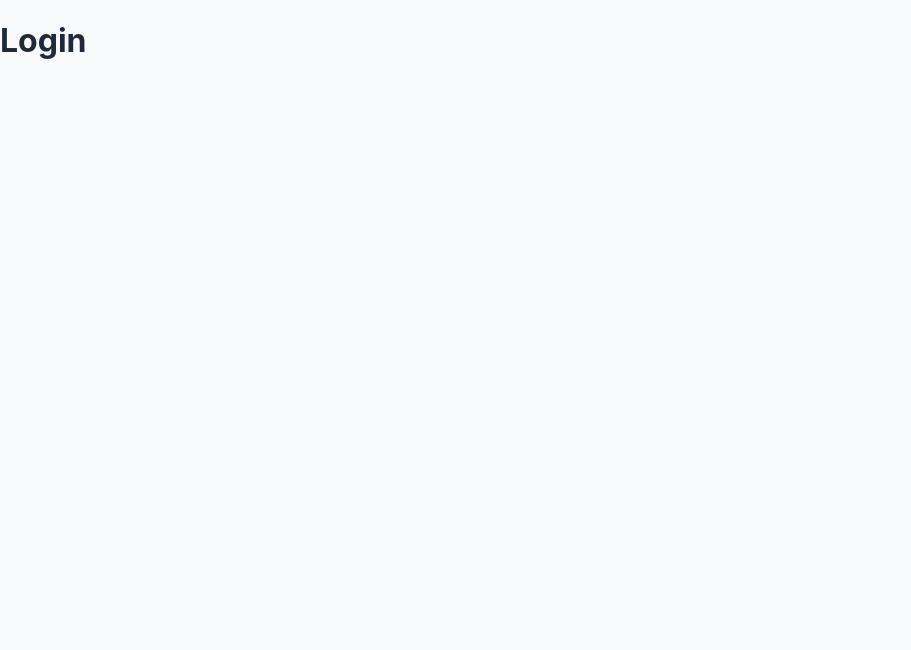
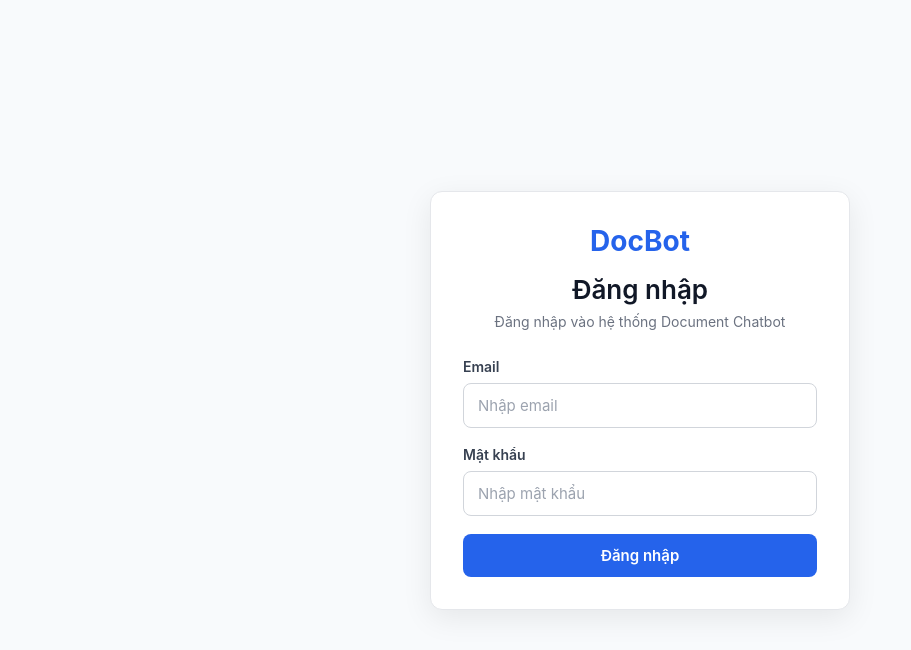
Before and after one commit to Vulinh1105/chatbot_AI, a React (Vite) app in the folder frontend/: page /login in a window 1280 px wide. Shown: the top 650 px of the page, without its empty margins (0-911 px from the left). Built offline with nearby package versions, Linux system fonts and the light colour scheme.

Commit message:
feat: implement login and app layout

```diff
--- a/frontend/src/App.css
+++ b/frontend/src/App.css
@@ -182,3 +182,144 @@
     border-right-color: var(--border);
   }
 }
+
+/* LOGIN */
+
+.login-page {
+  min-height: 100vh;
+  display: flex;
+  align-items: center;
+  justify-content: center;
+  padding: 24px;
+  background: #f8fafc;
+}
+
+.login-card {
+  width: 100%;
+  max-width: 420px;
+  padding: 32px;
+  background: #ffffff;
+  border: 1px solid #e5e7eb;
+  border-radius: 12px;
+  box-shadow: 0 8px 30px rgba(0, 0, 0, 0.08);
+}
+
+.login-header {
+  margin-bottom: 28px;
+  text-align: center;
+}
+
+.login-logo {
+  margin-bottom: 16px;
+  color: #2563eb;
+  font-size: 28px;
+  font-weight: 700;
+}
+
+.login-header h1 {
+  margin: 0 0 8px;
+  color: #111827;
+  font-size: 26px;
+  font-weight: 600;
+}
+
+.login-header p {
+  margin: 0;
+  color: #6b7280;
+  font-size: 14px;
+}
+
+.login-form {
+  display: flex;
+  flex-direction: column;
+  gap: 18px;
+}
+
+.form-group {
+  display: flex;
+  flex-direction: column;
+  gap: 8px;
+}
+
+.form-group label {
+  color: #374151;
+  font-size: 14px;
+  font-weight: 600;
+}
+
+.form-group input {
+  width: 100%;
+  padding: 12px 14px;
+  border: 1px solid #d1d5db;
+  border-radius: 8px;
+  outline: none;
+  background: #ffffff;
+  color: #111827;
+  font-size: 15px;
+  transition: border-color 0.2s ease, box-shadow 0.2s ease;
+}
+
+.form-group input::placeholder {
+  color: #9ca3af;
+}
+
+.form-group input:focus {
+  border-color: #2563eb;
+  box-shadow: 0 0 0 3px rgba(37, 99, 235, 0.1);
+}
+
+.form-group input:disabled {
+  background: #f3f4f6;
+  cursor: not-allowed;
+}
+
+.login-error {
+  padding: 10px 12px;
+  border: 1px solid #fecaca;
+  border-radius: 8px;
+  background: #fef2f2;
+  color: #dc2626;
+  font-size: 14px;
+}
+
+.login-button {
+  width: 100%;
+  padding: 12px;
+  border: none;
+  border-radius: 8px;
+  background: #2563eb;
+  color: #ffffff;
+  font-size: 15px;
+  font-weight: 600;
+  transition: background-color 0.2s ease, opacity 0.2s ease;
+}
+
+.login-button:hover:not(:disabled) {
+  background: #1d4ed8;
+}
+
+.login-button:disabled {
+  opacity: 0.6;
+  cursor: not-allowed;
+}
+
+/* LOGIN RESPONSIVE */
+
+@media (max-width: 480px) {
+  .login-page {
+    padding: 16px;
+  }
+
+  .login-card {
+    padding: 24px 20px;
+    border-radius: 10px;
+  }
+
+  .login-header h1 {
+    font-size: 24px;
+  }
+
+  .login-logo {
+    font-size: 24px;
+  }
+}
--- a/frontend/src/App.tsx
+++ b/frontend/src/App.tsx
@@ -1,4 +1,5 @@
 import AppRoutes from "./routes/AppRoutes";
+import "./App.css";
 
 function App() {
   return <AppRoutes />;
--- a/frontend/src/pages/Login/LoginPage.tsx
+++ b/frontend/src/pages/Login/LoginPage.tsx
@@ -1,5 +1,117 @@
+import { FormEvent, useState } from "react";
+import { useNavigate } from "react-router-dom";
+import { useAuthStore } from "../../stores/authStore";
+
 function LoginPage() {
-  return <h1>Login</h1>;
+  const navigate = useNavigate();
+  const login = useAuthStore((state) => state.login);
+
+  const [email, setEmail] = useState("");
+  const [password, setPassword] = useState("");
+
+  const [loading, setLoading] = useState(false);
+  const [error, setError] = useState("");
+
+  const handleSubmit = async (event: FormEvent<HTMLFormElement>) => {
+    event.preventDefault();
+
+    setError("");
+
+    // Kiểm tra bỏ trống
+    if (!email || !password) {
+      setError("Vui lòng nhập đầy đủ email và mật khẩu.");
+      return;
+    }
+
+    setLoading(true);
+
+    try {
+      // Giả lập gọi API
+      await new Promise((resolve) => setTimeout(resolve, 700));
+
+      // Tài khoản demo
+      const isValid =
+        email === "demo@docbot.local" && password === "123456";
+q
+      if (!isValid) {
+        setError("Email hoặc mật khẩu không đúng.");
+        return;
+      }
+
+      // Đăng nhập thông qua authStore
+      login(
+        {
+          id: "demo-user",
+          email: email,
+          name: "Demo User",
+        },
+        "mock-access-token"
+      );
+
+      // Đăng nhập thành công → chuyển sang Chat
+      navigate("/chat", { replace: true });
+    } catch {
+      setError("Đã xảy ra lỗi. Vui lòng thử lại.");
+    } finally {
+      setLoading(false);
+    }
+  };
+
+  return (
+    <div className="login-page">
+      <div className="login-card">
+        <div className="login-header">
+          <div className="login-logo">DocBot</div>
+
+          <h1>Đăng nhập</h1>
+
+          <p>Đăng nhập vào hệ thống Document Chatbot</p>
+        </div>
+
+        <form onSubmit={handleSubmit} className="login-form">
+          <div className="form-group">
+            <label htmlFor="email">Email</label>
+
+            <input
+              id="email"
+              type="email"
+              placeholder="Nhập email"
+              value={email}
+              onChange={(event) => setEmail(event.target.value)}
+              disabled={loading}
+            />
+          </div>
+
+          <div className="form-group">
+            <label htmlFor="password">Mật khẩu</label>
+
+            <input
+              id="password"
+              type="password"
+              placeholder="Nhập mật khẩu"
+              value={password}
+              onChange={(event) => setPassword(event.target.value)}
+              disabled={loading}
+            />
+          </div>
+
+          {error && (
+            <div className="login-error">
+              {error}
+            </div>
+          )}
+
+          <button
+            type="submit"
+            className="login-button"
+            disabled={loading}
+          >
+            {loading ? "Đang đăng nhập..." : "Đăng nhập"}
+          </button>
+        </form>
+      </div>
+    </div>
+  );
 }
 
 export default LoginPage;
--- a/frontend/src/types/auth.ts
+++ b/frontend/src/types/auth.ts
@@ -0,0 +1,5 @@
+export interface User {
+  id: string;
+  email: string;
+  name: string;
+}
```
